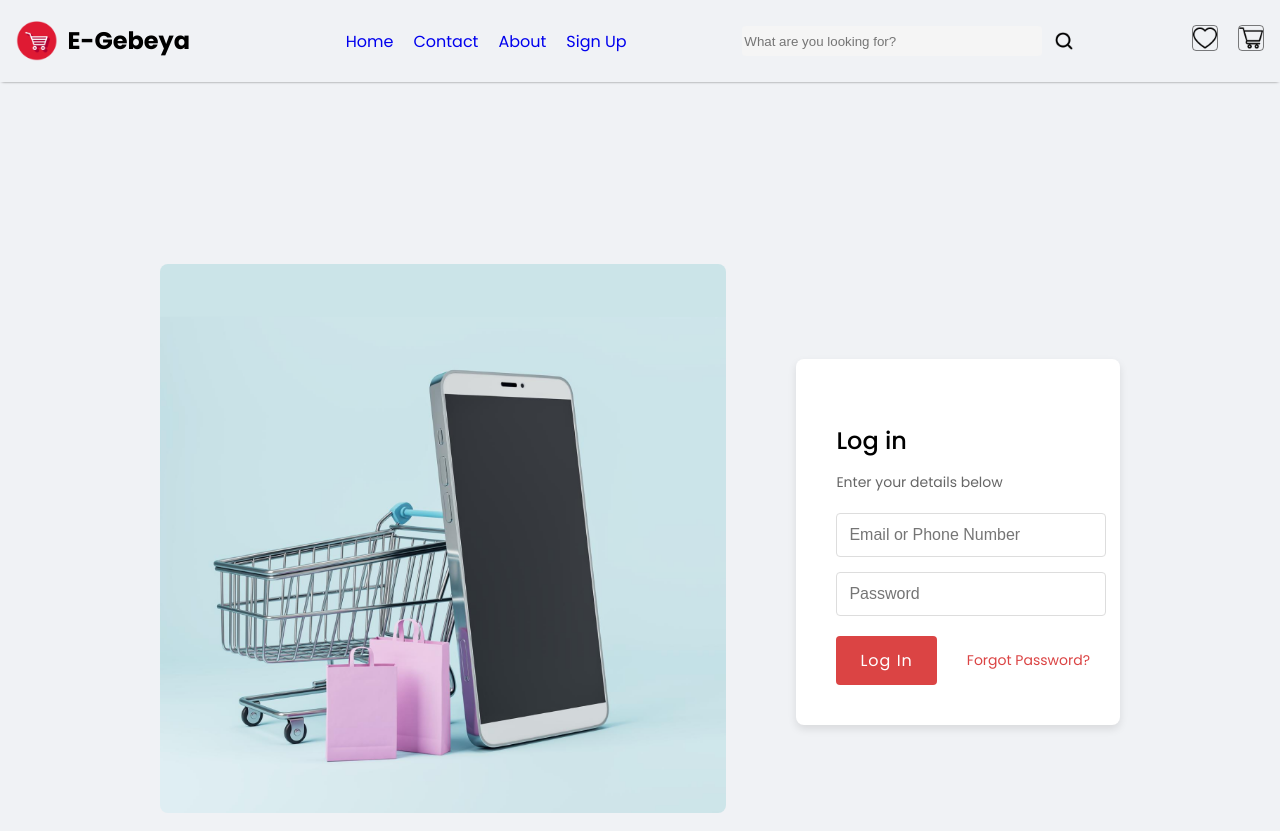
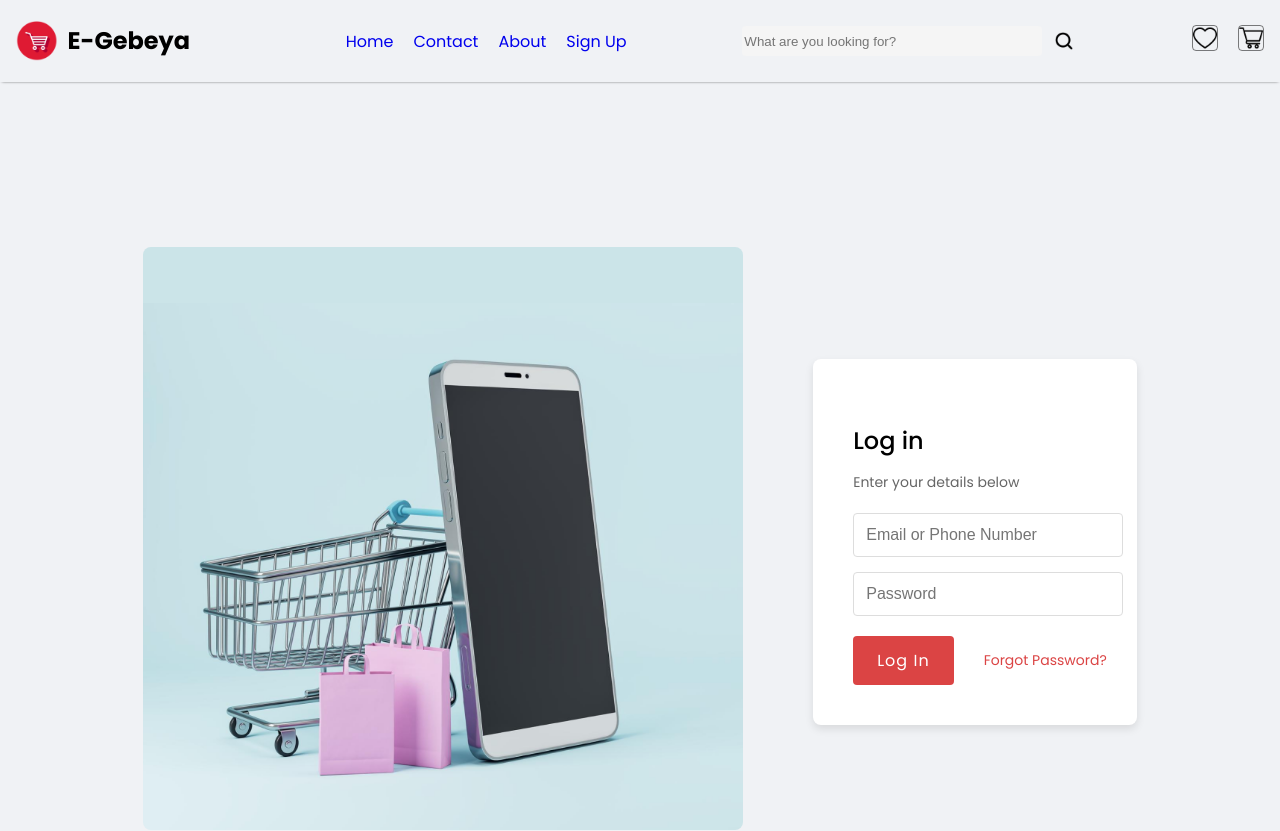
Before and after one commit to CybersoftInt/E-gebeya2, a React (Create React App) app: page /login in a window 1280 px wide. Shown: the top 831 px of the page. Built offline with nearby package versions, Linux system fonts and the light colour scheme.

Commit message:
Update Login.css and Login.jsx

```diff
--- a/src/Components/Login/Login.css
+++ b/src/Components/Login/Login.css
@@ -5,7 +5,7 @@ body {
     padding: 0;
 }
 
-.container {
+.l-container {
     margin-top: 60px;
     display: flex;
     gap: 50px;
@@ -25,6 +25,7 @@ body {
 }
 
 .login {
+    margin-top: 0px;
     background: #ffffff;
     border-radius: 8px;
     box-shadow: 0 4px 8px rgba(0, 0, 0, 0.1);
--- a/src/Components/Login/Login.jsx
+++ b/src/Components/Login/Login.jsx
@@ -4,7 +4,7 @@ import SideImage from "../Assets/Login_Side Image.png";
 
 function Login() {
     return (
-        <div className='container'>
+        <div className='l-container'>
             <div className="img">
                 <img src={SideImage} alt="Shopping illustration" />
             </div>
```
